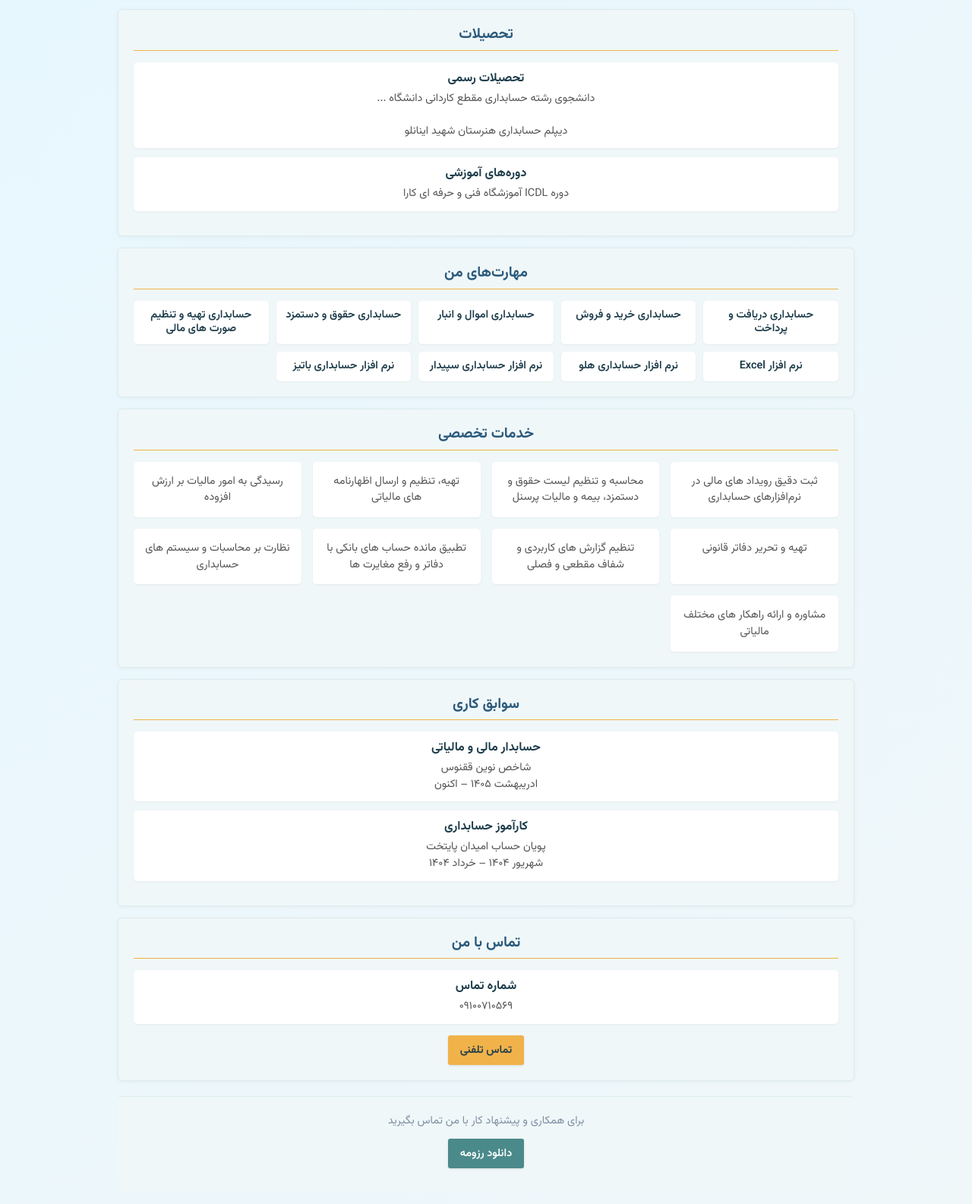
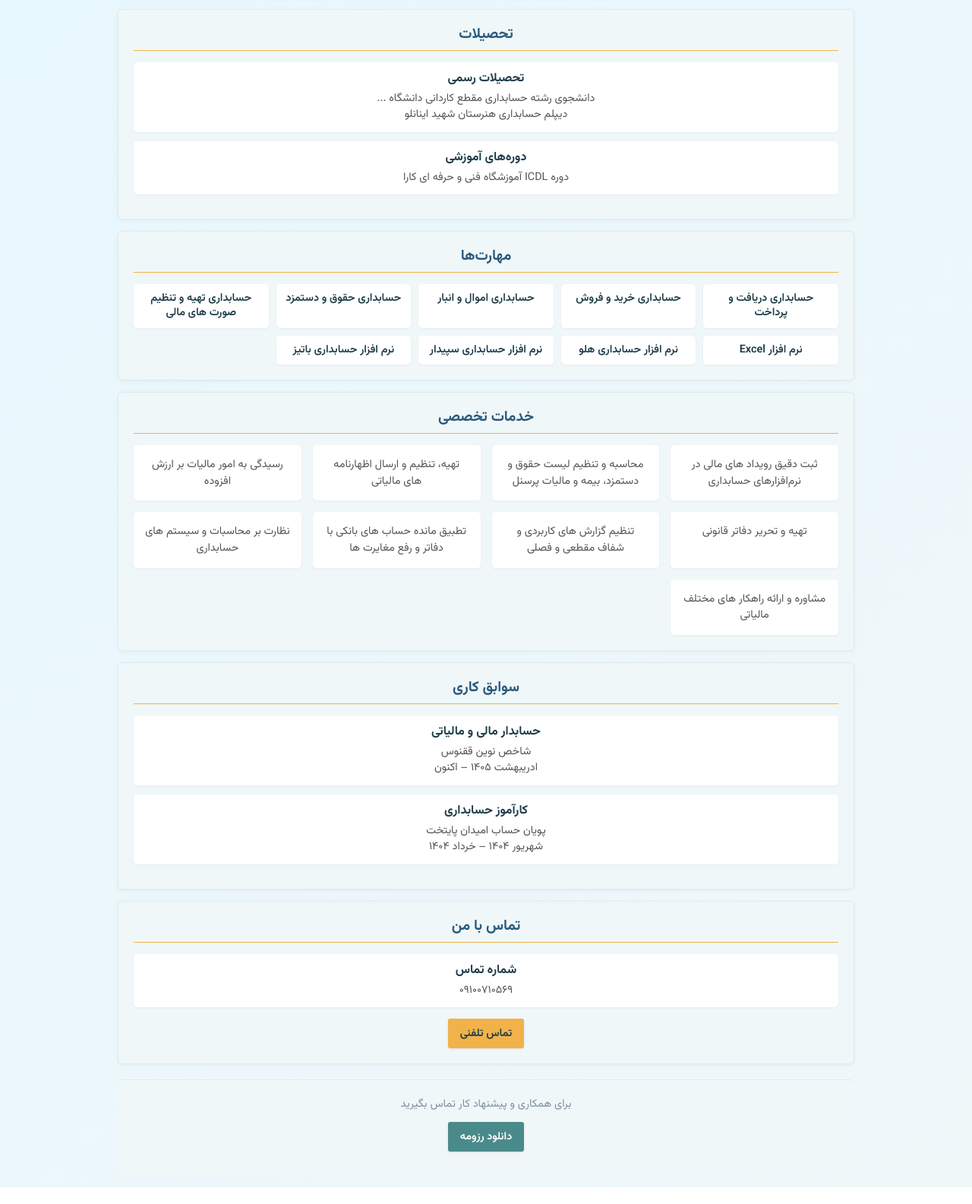
Before and after one commit to AmiriZanganeh/accountant, a plain HTML site: page index.html in a window 1280 px wide. Shown: the part 424-2009 px from the top of the page at 76% size. After the commit the page ends 1987 px from the top, so only its background shows below. Drawn offline with Linux system fonts and the light colour scheme.

Commit message:
Update index.html

```diff
--- a/index.html
+++ b/index.html
@@ -691,7 +691,6 @@
           <div class="info-text">
             <h3>تحصیلات رسمی</h3>
             <p>دانشجوی رشته حسابداری مقطع کاردانی دانشگاه ...</p>
-            <p> ⁮⁮</p>
             <p>دیپلم حسابداری هنرستان شهید اینانلو </p>
           </div>
         </div>
@@ -705,7 +704,7 @@
       </section>
 
       <section id="skills">
-        <h2>مهارت‌های من</h2>
+        <h2>مهارت‌ها </h2>
         <div class="skills-container">
           <div class="skill-item">
             <h5>حسابداری دریافت و پرداخت</h5>
@@ -823,8 +822,8 @@
     </main>
 
     <footer>
-      <p>برای همکاری و پیشنهاد کار با من تماس بگیرید</p>
-      <a href=".pdf.html" class="download-btn">
+      <p>برای همکاری و پیشنهاد کار تماس بگیرید</p>
+      <a href="" class="download-btn">
         دانلود رزومه
       </a>
     </footer>
```
